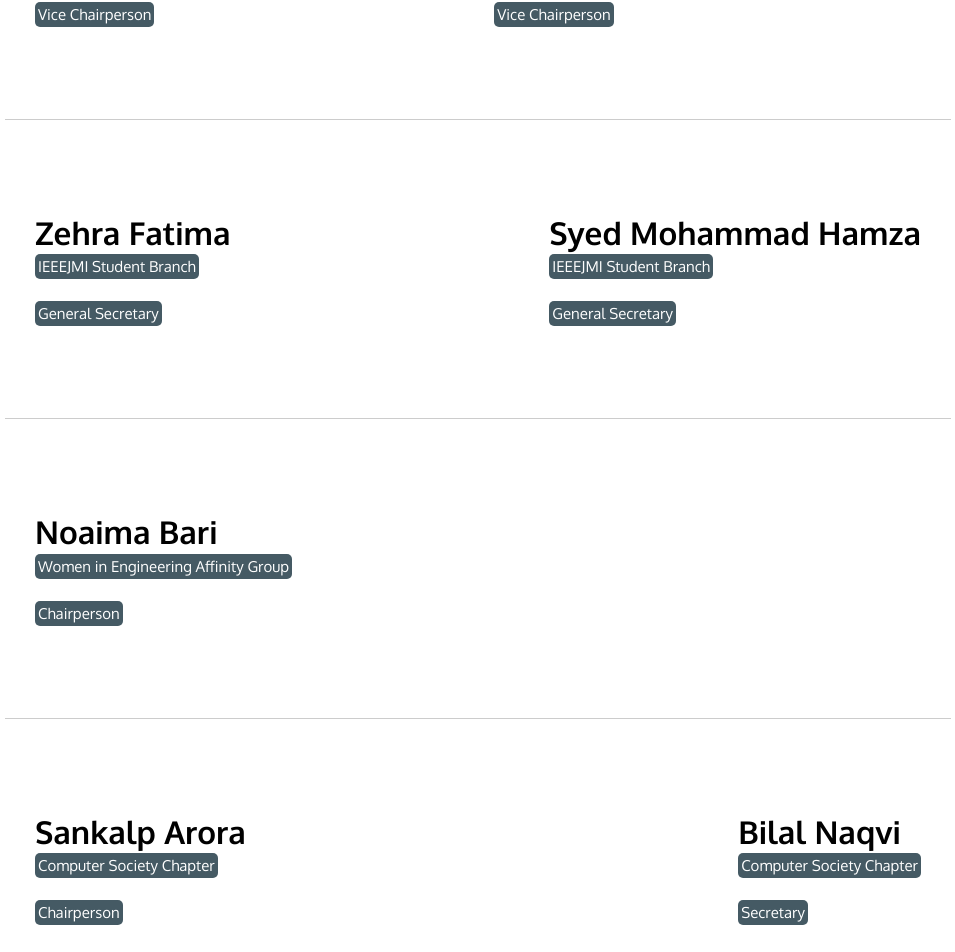
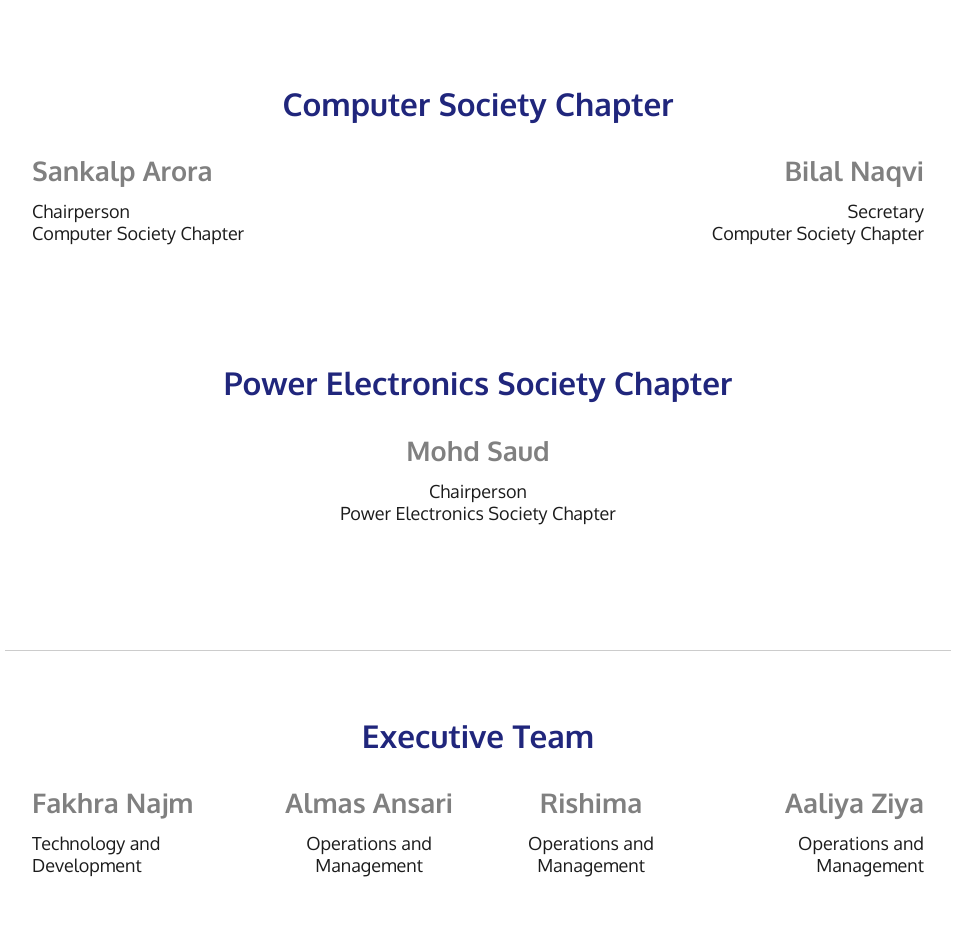
Before and after one commit to ieeejmi/ieeejmi.org, a React (Create React App) app: page /team in a window 1280 px wide. Shown: the part 979-1931 px from the top of the page, without its empty margins (162-1117 px from the left). Built offline with nearby package versions, Linux system fonts and the light colour scheme; no server answers.

Commit message:
Team page

```diff
--- a/src/pages/Blog/index.tsx
+++ b/src/pages/Blog/index.tsx
@@ -49,8 +49,7 @@ export const Blog: React.FC = () => {
 
             <h1 className="huge-title">Blog</h1>
             <p>
-              Thoughts, experiences and rants, this is a place for all forms of my writing. <br/>
-              Might even feature something good or useful from time to time.
+
             </p>
 
             {
--- a/src/pages/Team/Team.scss
+++ b/src/pages/Team/Team.scss
@@ -1,25 +1,41 @@
-.span-badge{
-  font-size: 15px;
-  background-color: #455a64;
-  color: white;
-  width: fit-content;
-  display: flex;
-  flex-direction: column;
-  padding: 0.2em;
-  border-radius: 5px;
+.team-section{
+  text-align: center;
+
+  .team-member {
+    margin: auto;
+
+    &:first-of-type {
+      text-align: left;
+      margin-left: 0;
     }
 
-.team-section{
-  display: flex;
-  justify-content: space-between;
-  padding: 20px 30px;
-  align-items: center;
+    &:last-of-type {
+      text-align: right;
+      margin-right: 0;
     }
 
-h2{
-  color: black;
+    &:only-of-type {
+      text-align: center;
+      margin-left: auto;
+      margin-right: auto;
+    }
   }
 
-h1{
-  color: grey;
+  @media (max-width: 600px) {
+    .team-member {
+      &:first-of-type {
+        text-align: center;
+        margin-left: auto;
       }
+
+      &:last-of-type {
+        text-align: center;
+        margin-right: auto;
+      }
+    }
+
+    .flexbox[class~="flex-row"] {
+      flex-flow: column;
+    }
+  }
+}
--- a/src/pages/Team/index.tsx
+++ b/src/pages/Team/index.tsx
@@ -1,116 +1,124 @@
 import React from 'react'
 import Helmet from 'react-helmet'
+
 import './Team.scss'
 
-export const index = () => {
+export const Team: React.FC = () => {
+  return (
+    <article className="container">
+      <Helmet>
+        <title> Team | IEEE JMI </title>
+      </Helmet>
 
-  return (
+      <h1 className="huge-title">Team</h1>
+      <p>
 
-    <article className="container">
+      </p>
 
-    <Helmet>
-      <title> Team | IEEEJMI </title>
-    </Helmet>
-
-      <h1>Team</h1>
-
-      <section className = "team-section">
-        <div>
-          <h2>Dr. Ahteshamul Haque</h2>
-          <span className = "span-badge"> IEEEJMI Student Branch</span><br/>
-          <span className = "span-badge">Branch Counsellor</span>
+      <section className="team-section">
+        <div className="container flexbox flex-row">
+          <div className="team-member">
+            <h3>Alisamar Husain</h3>
+            <p>Chairperson</p>
+          </div>
+          <div className="team-member">
+            <h3>Nadia Mukhtar</h3>
+            <p>Vice Chairperson</p>
+          </div>
+          <div className="team-member">
+            <h3>Hammad Shakir</h3>
+            <p>Vice Chairperson</p>
+          </div>
         </div>
       </section>
 
-      <hr />
+      <section className="team-section">
+        <div className="container flexbox flex-row">
+          <div className="team-member">
+            <h3>Zehra Fatima</h3>
+            <p>General Secretary</p>
+          </div>
 
-      <section className = "team-section">
-        <div>
-          <h2>Alisamar Husain</h2>
-          <span className = "span-badge"> IEEEJMI Student Branch</span><br />
-          <span className = "span-badge">Chairperson</span>
+          <div className="team-member">
+            <h3>Syed Mohammad Hamza</h3>
+            <p>General Secretary</p>
+          </div>
+        </div>
+      </section>
+      <hr/>
+
+      <section className="team-section">
+        <h2>Women in Engineering Affinity Group</h2>
+        <div className="container team-member">
+          <h3>Noaima Bari</h3>
+          <p>
+            Chairperson <br/>
+            Women in Engineering Affinity Group
+          </p>
         </div>
       </section>
 
-      <hr />
+      <section className="team-section">
+        <h2>Computer Society Chapter</h2>
+        <div className="container flexbox flex-row">
+          <div className="team-member">
+            <h3>Sankalp Arora</h3>
+            <p>
+              Chairperson <br/>
+              Computer Society Chapter
+            </p>
+          </div>
 
-      <section className = "team-section">
-        <div>
-          <h2 >Nadia Mukhtar</h2>
-          <span className = "span-badge"> IEEEJMI Student Branch</span><br/>
-          <span className = "span-badge">Vice Chairperson</span>
-        </div>
-        <div >
-          <h2 >Hammad Mohammad Shakir</h2>
-          <span className = "span-badge"> IEEEJMI Student Branch</span><br />
-          <span className = "span-badge">Vice Chairperson</span>
+          <div className="team-member">
+            <h3>Bilal Naqvi</h3>
+            <p>
+              Secretary <br/>
+              Computer Society Chapter
+            </p>
+          </div>
         </div>
       </section>
 
-      <hr />
+      <section className="team-section">
+        <h2>Power Electronics Society Chapter</h2>
+        <div className="container team-member">
+          <h3>Mohd Saud</h3>
+          <p>
+            Chairperson <br/>
+            Power Electronics Society Chapter
+          </p>
+        </div>
+      </section>
+      <hr/>
 
-      <section className = "team-section">
-        <div>
-          <h2>Zehra Fatima</h2>
-          <span className = "span-badge"> IEEEJMI Student Branch </span><br />
-          <span className = "span-badge">General Secretary</span>
-        </div>
-        <div >
-          <h2 >Syed Mohammad Hamza</h2>
-          <span className = "span-badge">IEEEJMI Student Branch</span><br />
-          <span className = "span-badge">General Secretary</span>
+      <section className="team-section">
+        <h2>Executive Team</h2>
+        <div className="container flexbox flex-row">
+          <div className="team-member">
+            <h3>Fakhra Najm </h3>
+            <p>Technology and Development</p>
+          </div>
+
+          <div className="team-member">
+            <h3>Almas Ansari</h3>
+            <p>Operations and Management</p>
+          </div>
+
+          <div className="team-member">
+            <h3>Rishima</h3> {/* Mehrotra */}
+            <p>Operations and Management</p>
+          </div>
+
+          <div className="team-member">
+            <h3>Aaliya Ziya</h3>
+            <p>Operations and Management</p>
+          </div>
         </div>
       </section>
 
-      <hr />
-
-      <section className = "team-section">
-        <div>
-          <h2 >Noaima Bari</h2>
-          <span className = "span-badge">Women in Engineering Affinity Group</span><br />
-          <span className = "span-badge">Chairperson</span>
-        </div>
-      </section>
-
-      <hr />
-
-      <section  className = "team-section">
-        <div>
-          <h2 >Sankalp Arora</h2>
-          <span className = "span-badge">Computer Society Chapter</span><br />
-          <span className = "span-badge">Chairperson</span>
-        </div>
-        <div >
-          <h2 >Bilal Naqvi</h2>
-          <span className = "span-badge">Computer Society Chapter</span><br />
-          <span className = "span-badge">Secretary</span>
-        </div>
-      </section>
-
-      <hr />
-
-      <section className = "team-section">
-        <div >
-          <h2>Mohd Saud</h2>
-          <span className = "span-badge">Industry Application Society</span><br />
-          <span className = "span-badge">Chairperson</span>
-        </div>
-      </section>
-
-      <hr />
-
-      <section className = "team-section">
-        <div >
-          <h2 >Shadab Faisal</h2>
-          <span className = "span-badge">Power and Energy Society Chapter</span><br />
-          <span className = "span-badge">Chairperson</span>
-        </div>
-      </section>
-
-      <hr />
-
+      <hr/>
     </article>
   )
 }
 
-export default index;
+export default Team;
```
Lines whose indentation alone changed are shown as unchanged.
